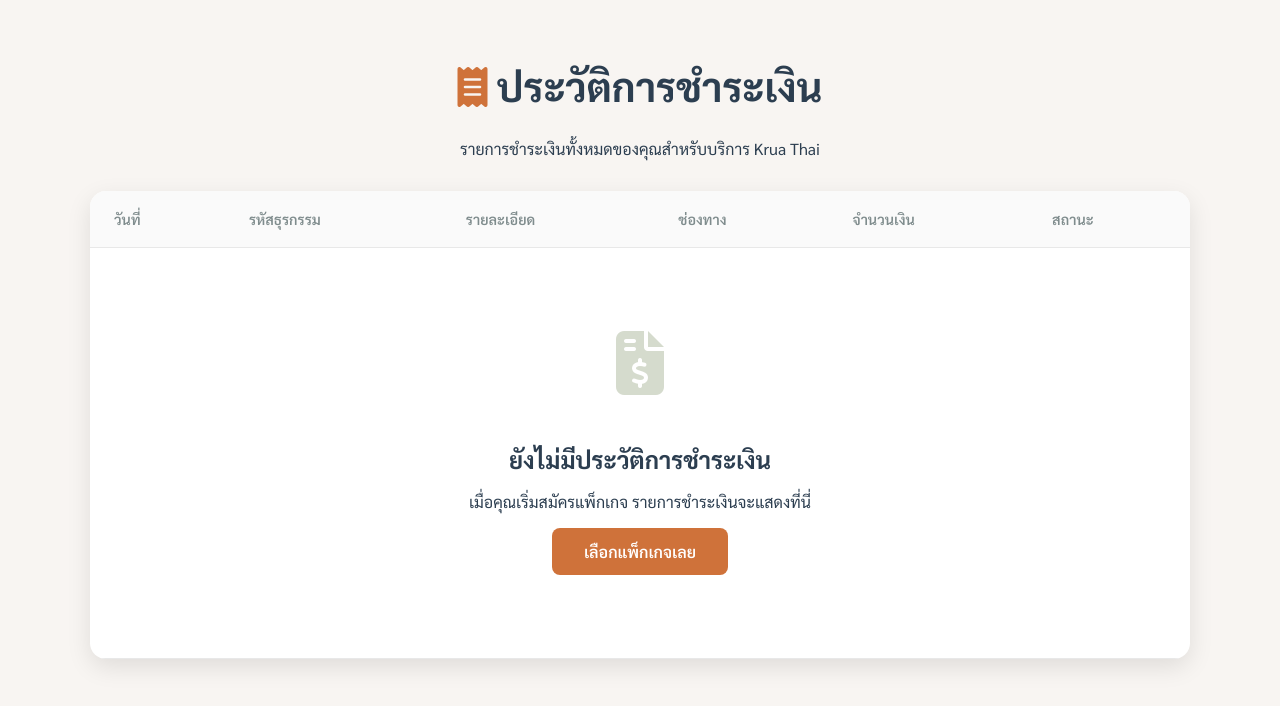
After one commit to werawoot/Krua_Thai1, a PHP site: page /kruathai/payment_status.php in a window 1280 px wide. The commit adds this page. Shown: the top 706 px of the page. Run offline with PHP 8.4, Linux system fonts and the light colour scheme; the visitor is signed in with stand-in values (Sample User, id 1); data comes from the database, SQL or seed files in the repository.

Commit message:
payment_status update

```diff
--- a/KruaThai/dashboard.php
+++ b/KruaThai/dashboard.php
@@ -625,6 +625,10 @@ $page_title = "Dashboard";
                                 <span class="action-icon">📊</span>
                                 <span class="action-text">Track Nutrition</span>
                             </a>
+                            <a href="payment_status.php" class="action-button">
+                                <span class="action-icon">💵</span>
+                                <span class="action-text">Paymentstatus</span>
+                            </a>
                         </div>
 
                         <div class="logout-section">
--- a/KruaThai/kitchen/kitchen_dashboard.php
+++ b/KruaThai/kitchen/kitchen_dashboard.php
@@ -31,7 +31,7 @@ if (!isset($_SESSION['user_role']) || !in_array($_SESSION['user_role'], ['kitche
         <h3>🚫 Access Denied</h3>
         <p>You do not have permission to access the kitchen dashboard.</p>
         <p>Required roles: Kitchen Staff or Admin</p>
-        <a href="dashboard.php" style="background: #007bff; color: white; padding: 10px 15px; text-decoration: none; border-radius: 5px;">← Back to Dashboard</a>
+        <a href="../dashboard.php" style="background: #007bff; color: white; padding: 10px 15px; text-decoration: none; border-radius: 5px;">← Back to Dashboard</a>
     </div>');
 }
 
@@ -902,7 +902,7 @@ if ($export_type === 'json') {
                     <span><?php echo htmlspecialchars($_SESSION['first_name'] ?? 'Kitchen Staff'); ?></span>
                 </div>
                 <div class="meta-item">
-                    <a href="dashboard.php" class="btn-back">
+                    <a href="../dashboard.php" class="btn-back">
                         <i class="fas fa-arrow-left"></i>
                         <span>Back to Dashboard</span>
                     </a>
--- /dev/null
+++ b/KruaThai/payment_status.php
@@ -0,0 +1,170 @@
+<?php
+/**
+ * Krua Thai - Payment Status & History Page
+ * File: payment_status.php
+ * Description: Displays the logged-in user's payment history.
+ */
+error_reporting(E_ALL);
+ini_set('display_errors', 1); // ใน Production จริงควรตั้งเป็น 0
+session_start();
+
+// --- 1. การตั้งค่าและตรวจสอบการล็อกอิน ---
+require_once 'config/database.php';
+require_once 'includes/functions.php'; // ถ้ามีฟังก์ชันส่วนกลาง
+
+// ตรวจสอบว่าผู้ใช้ล็อกอินหรือยัง
+if (!isset($_SESSION['user_id'])) {
+    header('Location: login.php?redirect=payment_status.php');
+    exit();
+}
+
+$user_id = $_SESSION['user_id'];
+$page_error = null;
+$payments = [];
+
+// --- 2. ดึงข้อมูลประวัติการชำระเงิน ---
+try {
+    $stmt = $pdo->prepare(
+        "SELECT
+            p.transaction_id,
+            p.amount,
+            p.currency,
+            p.status,
+            p.payment_date,
+            p.description,
+            p.payment_method
+         FROM payments p
+         WHERE p.user_id = ?
+         ORDER BY p.payment_date DESC"
+    );
+    $stmt->execute([$user_id]);
+    $payments = $stmt->fetchAll(PDO::FETCH_ASSOC);
+
+} catch (PDOException $e) {
+    // logError('payment_status.php', $e->getMessage());
+    $page_error = "เกิดข้อผิดพลาดในการดึงข้อมูลการชำระเงิน";
+}
+
+// --- Helper Function สำหรับแสดงผล ---
+function getStatusInfo($status) {
+    $map = [
+        'completed' => ['text' => 'สำเร็จ', 'class' => 'completed', 'icon' => 'fa-check-circle'],
+        'pending'   => ['text' => 'รอตรวจสอบ', 'class' => 'pending', 'icon' => 'fa-clock'],
+        'failed'    => ['text' => 'ล้มเหลว', 'class' => 'failed', 'icon' => 'fa-times-circle'],
+        'refunded'  => ['text' => 'คืนเงินแล้ว', 'class' => 'refunded', 'icon' => 'fa-undo'],
+        'partial_refund' => ['text' => 'คืนเงินบางส่วน', 'class' => 'refunded', 'icon' => 'fa-undo-alt']
+    ];
+    return $map[strtolower($status)] ?? ['text' => ucfirst($status), 'class' => 'unknown', 'icon' => 'fa-question-circle'];
+}
+
+?>
+<!DOCTYPE html>
+<html lang="th">
+<head>
+    <meta charset="UTF-8">
+    <title>ประวัติการชำระเงิน - Krua Thai</title>
+    <meta name="viewport" content="width=device-width, initial-scale=1.0">
+    <link href="https://fonts.googleapis.com/css2?family=Sarabun:wght@400;500;600;700&display=swap" rel="stylesheet">
+    <link href="https://cdnjs.cloudflare.com/ajax/libs/font-awesome/6.4.0/css/all.min.css" rel="stylesheet">
+    <style>
+        :root {
+            --cream: #ece8e1; --sage: #adb89d; --brown: #bd9379; --curry: #cf723a;
+            --white: #ffffff; --text-dark: #2c3e50; --text-gray: #7f8c8d;
+            --border-light: #e8e8e8; --shadow-soft: 0 4px 12px rgba(0,0,0,0.05);
+            --shadow-medium: 0 8px 24px rgba(0,0,0,0.1); --radius-lg: 16px;
+            --transition: all 0.3s ease; --success: #27ae60; --danger: #e74c3c;
+            --warning: #f39c12; --info: #3498db;
+        }
+        body { font-family: 'Sarabun', sans-serif; background: #f8f5f2; color: var(--text-dark); margin: 0; }
+        .container { max-width: 1100px; margin: 0 auto; padding: 2rem; }
+        .page-header { text-align: center; margin-bottom: 2rem; }
+        .page-title { font-size: 2.5rem; font-weight: 700; color: var(--text-dark); }
+        .page-title i { color: var(--curry); }
+        .table-container { background: var(--white); border-radius: var(--radius-lg); box-shadow: var(--shadow-medium); overflow: hidden; }
+        .table-wrapper { overflow-x: auto; }
+        table { width: 100%; border-collapse: collapse; }
+        th, td { padding: 1.2rem 1.5rem; text-align: left; border-bottom: 1px solid var(--border-light); }
+        th { background: #fafafa; font-weight: 600; text-transform: uppercase; font-size: 0.9rem; color: var(--text-gray); }
+        tbody tr:hover { background-color: #fcfcfc; }
+        .status-badge { display: inline-flex; align-items: center; gap: 0.5rem; padding: 0.4rem 1rem; border-radius: 20px; font-weight: 600; font-size: 0.85rem; }
+        .status-badge.completed { background: #eaf9f0; color: #27ae60; }
+        .status-badge.pending { background: #fef5e7; color: #f39c12; }
+        .status-badge.failed { background: #fbeae9; color: #e74c3c; }
+        .status-badge.refunded { background: #eaf2f8; color: #3498db; }
+        .payment-method { display: flex; align-items: center; gap: 0.5rem; }
+        .price { font-weight: 700; color: var(--text-dark); }
+        .empty-state { text-align: center; padding: 4rem 2rem; }
+        .empty-state i { font-size: 4rem; color: var(--sage); opacity: 0.5; margin-bottom: 1.5rem; }
+        .empty-state h3 { font-size: 1.5rem; margin-bottom: 1rem; }
+        .btn { display: inline-block; padding: 0.8rem 2rem; border-radius: 8px; background-color: var(--curry); color: white; text-decoration: none; font-weight: 600; transition: transform 0.2s; }
+        .btn:hover { transform: scale(1.05); }
+    </style>
+</head>
+<body>
+    <?php // include 'includes/header.php'; // เพิ่ม Header ของเว็บคุณที่นี่ ?>
+
+    <div class="container">
+        <header class="page-header">
+            <h1 class="page-title"><i class="fas fa-receipt"></i> ประวัติการชำระเงิน</h1>
+            <p class="page-subtitle">รายการชำระเงินทั้งหมดของคุณสำหรับบริการ Krua Thai</p>
+        </header>
+
+        <div class="table-container">
+            <div class="table-wrapper">
+                <table>
+                    <thead>
+                        <tr>
+                            <th>วันที่</th>
+                            <th>รหัสธุรกรรม</th>
+                            <th>รายละเอียด</th>
+                            <th>ช่องทาง</th>
+                            <th>จำนวนเงิน</th>
+                            <th>สถานะ</th>
+                        </tr>
+                    </thead>
+                    <tbody>
+                        <?php if ($page_error): ?>
+                            <tr><td colspan="6" style="text-align:center; color:red;"><?php echo htmlspecialchars($page_error); ?></td></tr>
+                        <?php elseif (empty($payments)): ?>
+                            <tr>
+                                <td colspan="6">
+                                    <div class="empty-state">
+                                        <i class="fas fa-file-invoice-dollar"></i>
+                                        <h3>ยังไม่มีประวัติการชำระเงิน</h3>
+                                        <p>เมื่อคุณเริ่มสมัครแพ็กเกจ รายการชำระเงินจะแสดงที่นี่</p>
+                                        <a href="subscribe.php" class="btn">เลือกแพ็กเกจเลย</a>
+                                    </div>
+                                </td>
+                            </tr>
+                        <?php else: ?>
+                            <?php foreach ($payments as $payment):
+                                $status_info = getStatusInfo($payment['status']);
+                            ?>
+                            <tr>
+                                <td><?php echo date('d/m/Y H:i', strtotime($payment['payment_date'])); ?></td>
+                                <td><code><?php echo htmlspecialchars($payment['transaction_id']); ?></code></td>
+                                <td><?php echo htmlspecialchars($payment['description']); ?></td>
+                                <td>
+                                    <span class="payment-method">
+                                        <?php echo ucfirst(str_replace('_', ' ', $payment['payment_method'])); ?>
+                                    </span>
+                                </td>
+                                <td><strong class="price">฿<?php echo number_format($payment['amount'], 2); ?></strong></td>
+                                <td>
+                                    <div class="status-badge <?php echo $status_info['class']; ?>">
+                                        <i class="fas <?php echo $status_info['icon']; ?>"></i>
+                                        <span><?php echo $status_info['text']; ?></span>
+                                    </div>
+                                </td>
+                            </tr>
+                            <?php endforeach; ?>
+                        <?php endif; ?>
+                    </tbody>
+                </table>
+            </div>
+        </div>
+    </div>
+
+    <?php // include 'includes/footer.php'; // เพิ่ม Footer ของเว็บคุณที่นี่ ?>
+</body>
+</html>
```
Also changed, not shown: 1 other file.
